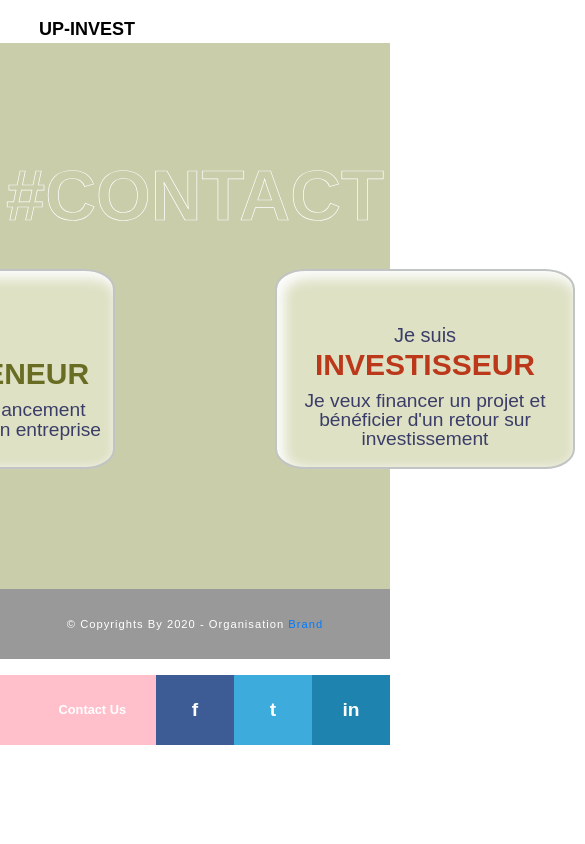
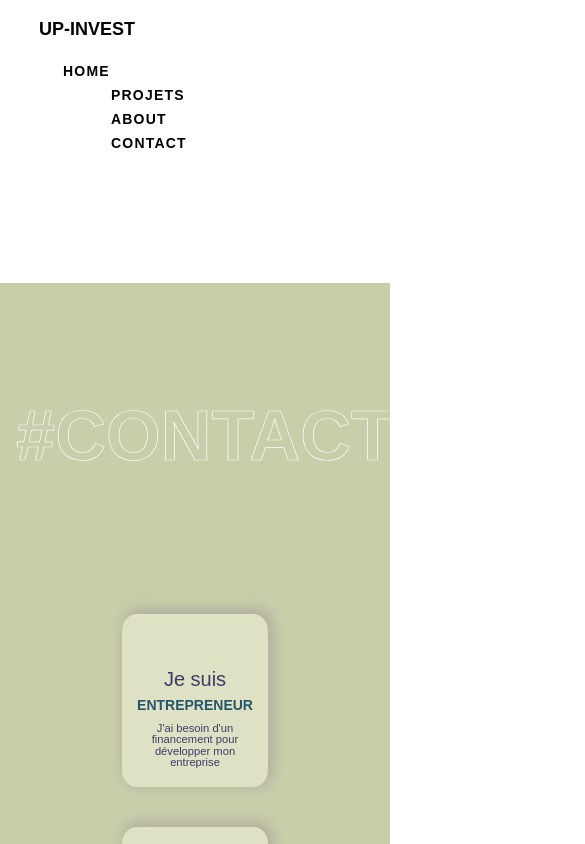
Before and after one commit to silviacec/s2l, a Vue app: page /ContactAccueil in a window 390 px wide. Shown: the top 844 px of the page, 585 px wide, since content can reach past the window. Built offline with nearby package versions, Linux system fonts and the light colour scheme.

Commit message:
add first responsive media queries

```diff
--- a/src/App.vue
+++ b/src/App.vue
@@ -18,9 +18,9 @@
   -moz-osx-font-smoothing: grayscale;
   text-align: center;
   color: #2c3e50;
+  width: 100vw !important;
+
 }
-
-
 
 html{
       margin: 0;
--- a/src/components/Buttons.vue
+++ b/src/components/Buttons.vue
@@ -35,23 +35,37 @@ export default {
     justify-content: space-evenly;
   }
 
+  @media screen and (max-width: 768px) {
+    .crcl_container {
+      display: block;
+      margin-right: 0;
+    }
+  }
+
   .crcl_bleu_1, .crcl_bleu_2 {
       vertical-align: middle;
       background: #dee1c4;
       border-radius: 10%;
-      width: 300px;
-      height: 200px;
+      width: 15em;
       line-height: 1em;
-      border: 2px solid #c1c4c4;
+      border: 2px solid #dee1c4;
       color: #3b3d69;
       text-align: center;
       font-size: 1.2em;
       margin: 20px 80px;
-      box-shadow: inset 5px 5px 12px 3px #fcfcfc;
+      box-shadow: 3px -3px 12px 3px #b3b29f;
+    }
+
+    @media screen and (max-width: 768px) {
+      .crcl_bleu_1, .crcl_bleu_2 {
+        font-size: 0.7em;
+        width:13em;
+      }
     }
 
     .crcl_bleu_1 h5 {
       margin-top: 50px;
+      /* font-size: 0.8em; */
     }
 
     .crcl_bleu_2 h5 {
@@ -60,7 +74,7 @@ export default {
 
     .ent {
       font-weight: bold;
-      color: #696d23;
+      color: #23566d;
       font-size: 1.5em;
     }
 
@@ -70,6 +84,12 @@ export default {
       font-size: 1.5em;
     }
 
+    @media screen and (max-width: 768px) {
+      .inv, .ent {
+        font-size: 0.7em;
+      }
+    }
+
     .ent:hover, .inv:hover {
       -webkit-text-stroke: none;
       color: white;
--- a/src/components/Collapse.vue
+++ b/src/components/Collapse.vue
@@ -2,33 +2,33 @@
   <div role="tablist">
     <div class="tablist">
       <h3>Quelques questions que vous vous posez....</h3>
-      <div>
+      <div class="collapse_block">
         <b-button v-b-toggle.collapse-1 class="m-1">Qu'est-ce que UpInvest ?</b-button>
         <b-collapse id="collapse-1">
           <b-card> UpInvest permet à des particuliers, des institutions ou des personnes morales d'investir au capital d'une entreprise, Les investisseurs possèdent des parts dans les sociétés dans lesquelles ils investissent. Ainsi ils font travailler leur épargne ou leur trésorerie en choisissant eux-mêmes les projets qu'ils souhaitent soutenir, en ciblant le risque et le rendement qui leur conviennent, en toute liberté.
           </b-card>
         </b-collapse>
       </div>
-      <div>
+      <div class="collapse_block">
         <b-button v-b-toggle.collapse-2 class="m-1">Comment rejoindre UpInvest ? </b-button>
         <b-collapse  id="collapse-2">
           <b-card> Pour rejoindre UpInvest, veuillez nous contacter à l'adresse e-mail : youcef@upinvest.com ou utilisez notre formulaire de contact.
           </b-card>
         </b-collapse>
       </div>
-      <div>
+      <div class="collapse_block">
         <b-button v-b-toggle.collapse-3 class="m-1">Est-ce que le succès des projets est garanti ?</b-button>
         <b-collapse id="collapse-3">
           <b-card>Non l'ange ne peut pas vous garantir le succès des projets présentés ni que les investissements seront rentables, mais notre intérêt est de faire le possible, en termes d'analyse de crédit, pour que les projets puissent aboutir et pour que les entreprises financées remboursent leurs crédits.</b-card>
         </b-collapse>
       </div>
-      <div>
+      <div class="collapse_block">
         <b-button v-b-toggle.collapse-4 class="m-1">Quelle est la rémunération des investisseurs ? </b-button>
         <b-collapse  id="collapse-4">
           <b-card>Concernant la rémunération, il est possible selon les cas d'avoir une commission fixe ou variable, indexée sur le montant investi.</b-card>
         </b-collapse>
       </div>
-      <div>
+      <div class="collapse_block">
         <b-button v-b-toggle.collapse-5 class="m-1">Quelle est la règlementation applicable ? </b-button>
         <b-collapse  id="collapse-5">
           <b-card>UpInvest a le statut de Conseil en Investissement Participatif et est en cours d'immatriculation auprès de l'Organisme pour le registre unique des intermédiaires en assurance et banque.</b-card>
@@ -51,7 +51,7 @@ name: "Collapse",
 <style>
 
   .m-1 {
-    width: 60em !important;
+    width: 80vw;
     background-color:#c9cdaa !important;
     border-color: #6c757d00 !important;
   }
@@ -62,8 +62,12 @@ name: "Collapse",
   }
 
   #collapse-1, #collapse-2, #collapse-3, #collapse-4, #collapse-5 {
-    width: 60em;
+    width: 80vw;
     margin: auto;
   }
 
+  .collapse_block {
+    margin-top: 1em;
+  }
+
 </style>
--- a/src/components/Contact.vue
+++ b/src/components/Contact.vue
@@ -1,4 +1,4 @@
-<template>
+<!-- <template>
   <div class="contact">
     <span class="navbar__menu-item">
       <span data-menu-item-text="#Discover" class="navbar__menu-item-title">#Contact</span>
@@ -145,4 +145,4 @@
 
   [type="submit"]:hover { background:#CC4949; }
 
-</style>
+</style> -->
--- a/src/components/HelloWorld.vue
+++ b/src/components/HelloWorld.vue
@@ -1,4 +1,4 @@
-<template>
+<!-- <template>
   <div class="hello">
     <h1>{{ msg }}</h1>
     <p>For a guide and recipes on how to configure / customize this project,<br />
@@ -110,4 +110,4 @@ li {
 a {
   color: #42b983;
 }
-</style>
+</style> -->
--- a/src/components/Steps.vue
+++ b/src/components/Steps.vue
@@ -234,4 +234,9 @@
     display: none;
   }
 
+  @media screen and (max-width: 768px) {
+    .progress {
+      display: none;
+    }
+  }
 </style>
--- a/src/layouts/Footer.vue
+++ b/src/layouts/Footer.vue
@@ -31,7 +31,7 @@ export default {
   }
 
   footer {
-    width: 100%;
+    width: 100% !important;
     display: inline-block;
     height: 70px;
     background-color: #999;
--- a/src/layouts/Navbar.vue
+++ b/src/layouts/Navbar.vue
@@ -6,10 +6,10 @@
       </div>
       <div class="nav-wrapper">
         <ul>
-          <li> <router-link to="/">Home</router-link> </li>
-          <li> <router-link to="/ProjectsPage">Projets</router-link> </li>
-          <li> <router-link to="/about">About</router-link>  </li>
-          <li> <router-link to="/ContactAccueil">Contact</router-link> </li>
+          <li><router-link to="/">Home</router-link></li>
+          <li><router-link to="/ProjectsPage">Projets</router-link></li>
+          <li><router-link to="/about">About</router-link></li>
+          <li><router-link to="/ContactAccueil">Contact</router-link></li>
         </ul>
       </div>
     </nav>
@@ -29,14 +29,14 @@ export default {
 
   #nav {
     padding: 30px;
-    a {
+    /* a {
       font-weight: bold;
       color: #2c3e50;
 
       &.router-link-exact-active {
         color: #42b983;
       }
-    }
+    } */
   }
 
   *{
@@ -91,12 +91,27 @@ export default {
     font-weight: 600;
   }
 
-  @media screen and (max-width:864px){
+ @media screen and (max-width:576px){
     .logo {
           padding: 0;
         }
+        .nav-wrapper ul {
+              /* position: absolute; */
+              top: 50%;
+              transform: translateY(-50%);
+              width: 100%;
+              padding-top: 8em;
+            }
 
-    .nav-wrapper {
+        .nav-wrapper ul li {
+              display: block;
+              float: none;
+              width: 100%;
+              text-align: left;
+              /* margin-bottom: 10px; */
+            }
+}
+    /*  .nav-wrapper {
           position: fixed;
           top: 0;
           left: 0;
@@ -108,20 +123,7 @@ export default {
           transition: all 0.2s ease;
         }
 
-    .nav-wrapper ul {
-          position: absolute;
-          top: 50%;
-          transform: translateY(-50%);
-          width: 100%;
-        }
 
-    .nav-wrapper ul li {
-          display: block;
-          float: none;
-          width: 100%;
-          text-align: right;
-          margin-bottom: 10px;
-        }
 
     .nav-wrapper ul li:nth-child(1) a {
           transition-delay: 0.2s;
@@ -178,7 +180,7 @@ export default {
     .nav-btn i:nth-child(3) {
           margin-top: 4px;
     }
-  }
+  } */
 
   #nav:checked + .nav-btn {
         transform: rotate(45deg);
@@ -211,7 +213,7 @@ export default {
         transform: translateX(0);
   }
 
-  .hidden{
+  .hidden {
         display: none;
   }
 
--- a/src/views/Home.vue
+++ b/src/views/Home.vue
@@ -50,7 +50,7 @@
 
   </script>
 
-  <style media="screen">
+  <style>
 
     .haut {
       background-image: url("../assets/bg3.jpg");
--- a/src/views/SingleProject.vue
+++ b/src/views/SingleProject.vue
@@ -53,7 +53,7 @@
     <div class="container">
       <div class="post">
         <div class="header_post">
-          <img :src="showPhotoProfile" alt="" style="width: 700px; height: auto; margin: 25px; border-radius: 5px;">
+          <img :src="showPhotoProfile" alt="" style="width: 70vw; height: auto; margin: auto; border-radius: 5px;">
         </div>
         <div class="body_post">
           <div class="post_content">
@@ -64,7 +64,7 @@
         </div>
       </div>
     </div>
-    <div>
+    <div class="carousel">
       <b-carousel
         id="carousel-1"
         v-model="slide"
@@ -461,8 +461,8 @@
 
   /* pour la partie description de l'entrepreneur */
   .container {
-    width: 70em;
-    height: 100vh;
+    /* width: 70em;
+    height: 100vh; */
     /* background-color: pink; */
     /* display: flex; */
     justify-content: center;
@@ -471,7 +471,7 @@
 
   .container .post {
     width: 70em;
-    height: 500px;
+    height: 50vw;
     display: flex;
     overflow: hidden;
     flex-direction: column;
@@ -720,4 +720,25 @@
     background-color: rgb(224, 224, 224);
   }
 
+  @media only screen and (max-width: 576px) {
+
+    .carousel {
+      display: none;
+    }
+  }
+
+  @media only screen and (max-width: 576px) {
+
+    body .ui {
+      display: block;
+      width: auto;
+    }
+  }
+
+  @media only  screen and (max-width: 768px) {
+    .container {
+      width: 100vw;
+      margin: 10vw 0;
+    }
+  }
 </style>
```
Also changed, not shown: src/components/Caroussel.vue (+14 -8 lines), src/components/Pitch.vue (line endings or trailing spaces).
